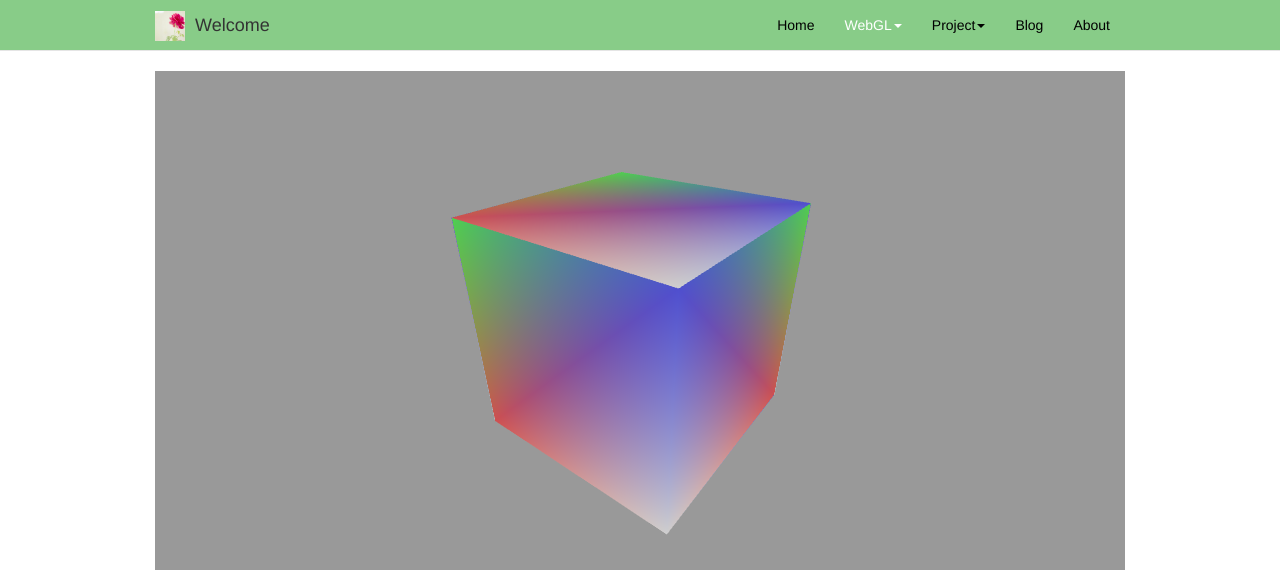
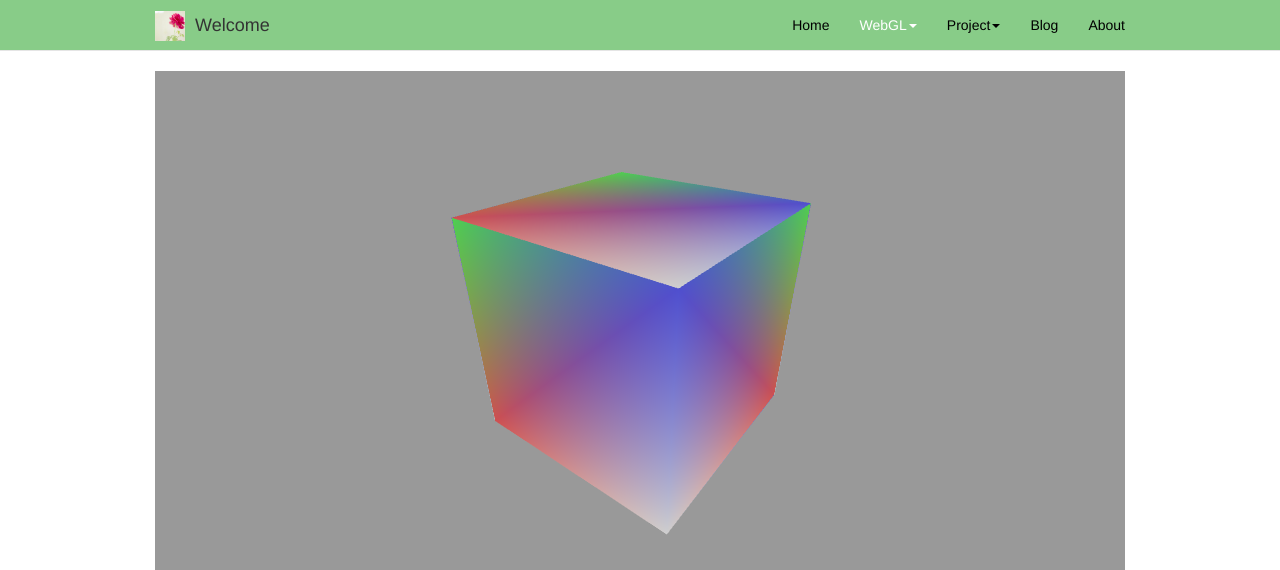
Before and after one commit to bearicc/002, a Django app: page /webgl/cube/ in a window 1280 px wide. Shown: the top 570 px of the page. Run offline with Django 3.2, Linux system fonts and the light colour scheme; some libraries are stand-ins or nearby versions.

Commit message:
adjust the padding-right of navbar

```diff
--- a/blog/templates/blog/post_list.html
+++ b/blog/templates/blog/post_list.html
@@ -10,7 +10,7 @@
   <li><a href="/">Home</a></li>
   <li class="active"><a href="/blog">Blog<span class="sr-only">(current)</span></a></li>
   <li><a href="#">Sign up</a></li>
-  <li><a href="/blog/admin">Login in</a></li>
+  <li><a class="edge" href="/blog/admin">Login in</a></li>
 {% endblock %}
 
 {% block content %}
--- a/mysite/templates/about.html
+++ b/mysite/templates/about.html
@@ -10,7 +10,7 @@
 {% block navbar-right %}
   <li><a href="/">Home</a></li>
   <li><a href="/blog">Blog</a></li>
-  <li class="active"><a href="/about">About<span class="sr-only">(current)</span></a></li>
+  <li class="active"><a class="edge" href="/about">About<span class="sr-only">(current)</span></a></li>
 {% endblock %}
 
 {% block content %}
--- a/mysite/templates/index.html
+++ b/mysite/templates/index.html
@@ -27,7 +27,7 @@
   </ul>
   </li>
   <li><a href="/blog">Blog</a></li>
-  <li><a href="/about">About</a></li>
+  <li><a class="edge" href="/about">About</a></li>
 {% endblock %}
 
 {% block content %}
--- a/static/css/base.css
+++ b/static/css/base.css
@@ -60,6 +60,9 @@ footer .col-md-8 a {
 .navbar-default .navbar-nav > li > a {
   color: black;
 }
+.navbar-default .navbar-nav > li > a.edge {
+  padding-right: 0;
+}
 
 .navbar-default .navbar-nav > .active > a,
 .navbar-default .navbar-nav > .active > a:hover {
--- a/webgl/templates/webgl/cube.html
+++ b/webgl/templates/webgl/cube.html
@@ -37,7 +37,7 @@
   </li>
 
   <li><a href="/blog">Blog</a></li>
-  <li><a href="/about">About</a></li>
+  <li><a class="edge" href="/about">About</a></li>
 {% endblock %}
 
 {% block content %}
--- a/webgl/templates/webgl/cube_sphere.html
+++ b/webgl/templates/webgl/cube_sphere.html
@@ -54,7 +54,7 @@
          </li>
 
          <li><a href="/blog">Blog</a></li>
-         <li><a href="/about">About</a></li>
+         <li><a class="edge" href="/about">About</a></li>
         </ul>
       </div><!-- /.navbar-collapse -->
     </div><!-- /.container -->
--- a/webgl/templates/webgl/webgl.html
+++ b/webgl/templates/webgl/webgl.html
@@ -23,7 +23,7 @@
     </ul>
   </li>
   <li><a href="/blog">Blog</a></li>
-  <li><a href="/about">About</a></li>
+  <li><a class="edge" href="/about">About</a></li>
 {% endblock %}
 
 {% block content %}
```
